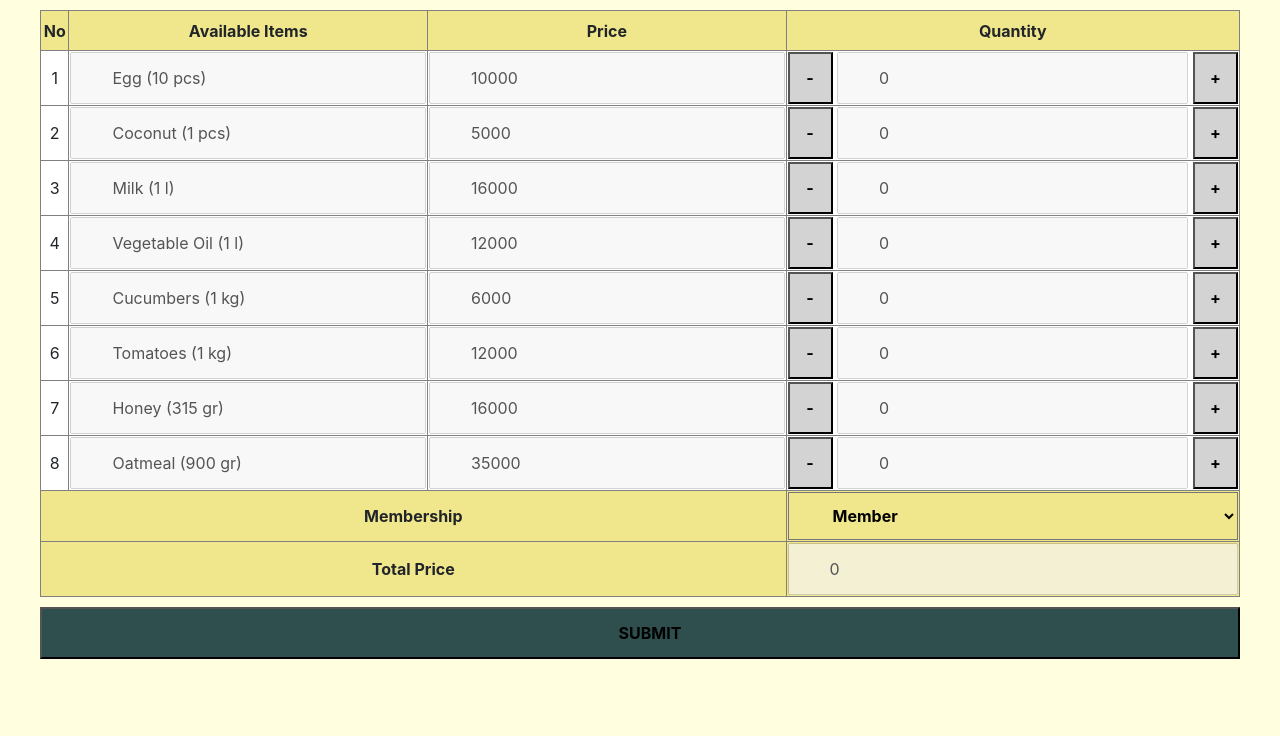
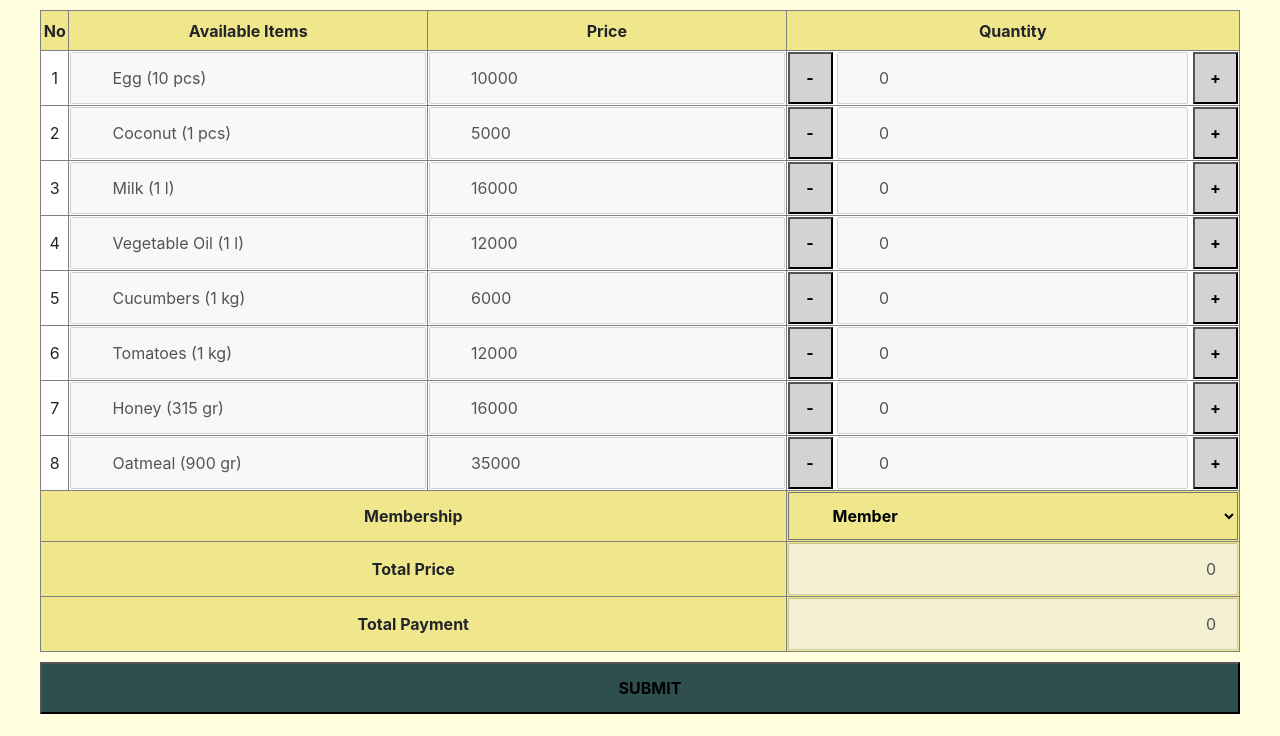
Before and after one commit to iq5ch/groceries, a plain HTML site: page index.html in a window 1280 px wide. Both pictures are taken after a click on the button "SUBMIT". Shown: the part 82-818 px from the top of the page. Drawn offline with nearby package versions, Linux system fonts and the light colour scheme.

Commit message:
Add files via upload

```diff
--- a/index.html
+++ b/index.html
@@ -112,7 +112,8 @@
                 }
             }
 
-            document.send.total_temp.value = total;
+            document.send.total_temp.value = total_temp;
+            document.send.total.value = total;
 
         }
     </script>
@@ -237,7 +238,11 @@
             </tr>
             <tr style="background-color: khaki;">
                 <td colspan="3" style="font-weight: bold; text-align: center;">Total Price</td>
-                <td><input type="text" name="total_temp" id="tot" disabled value="0"></td>
+                <td><input type="text" name="total_temp" id="tot" disabled value="0" style="text-align: right;"></td>
+            </tr>
+            <tr style="background-color: khaki;">
+                <td colspan="3" style="font-weight: bold; text-align: center;">Total Payment</td>
+                <td><input type="text" name="total" id="tot" disabled value="0" style="text-align: right;"></td>
             </tr>
         </table>
 
```
